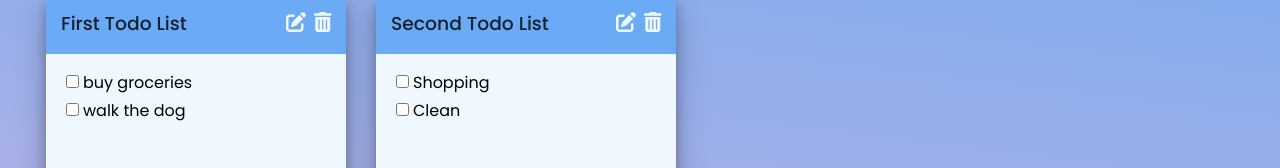
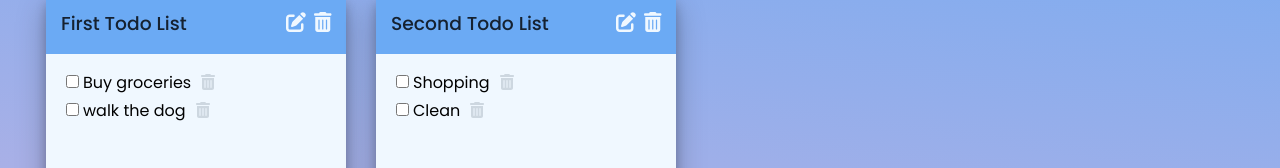
Before and after one commit to marijahavaic/notes-todo-app, a React (Create React App) app: page / in a window 1280 px wide. Shown: the part 221-389 px from the top of the page. Built offline with nearby package versions, Linux system fonts and the light colour scheme.

Commit message:
Style delete task trash icon

```diff
--- a/src/App.js
+++ b/src/App.js
@@ -38,7 +38,7 @@ function App() {
       listOfTodos: [
         {
           id: nanoid(),
-          text: 'buy groceries',
+          text: 'Buy groceries',
         },
         {
           id: nanoid(),
--- a/src/Components/Task.js
+++ b/src/Components/Task.js
@@ -13,7 +13,7 @@ const Task = ({ id, text }) => {
                     <input type="checkbox" style={{ marginRight: '4px' }} />
                     {text}
                 </label>
-                <FontAwesomeIcon icon={faTrashCan} className="Icon" />
+                <FontAwesomeIcon icon={faTrashCan} className="IconTask" />
             </div>
         </div>
     )
--- a/src/Style/Todo.css
+++ b/src/Style/Todo.css
@@ -14,7 +14,7 @@
 
 .Todo .TodoHeader {
     height: 30px;
-    background-color: rgba(107,170,244,1);
+    background-color: rgba(107, 170, 244, 1);
     text-align: left;
     padding: 15px;
     display: flex;
@@ -57,8 +57,14 @@
     transform: scale(0.95);
 }
 
-.Icon:hover {
+.Icon:hover,
+.IconTask:hover {
     color: rgba(0, 0, 0, 0.5);
+}
+
+.IconTask {
+    color: rgb(205, 215, 224);
+    margin-left: 10px;
 }
 
 
```
